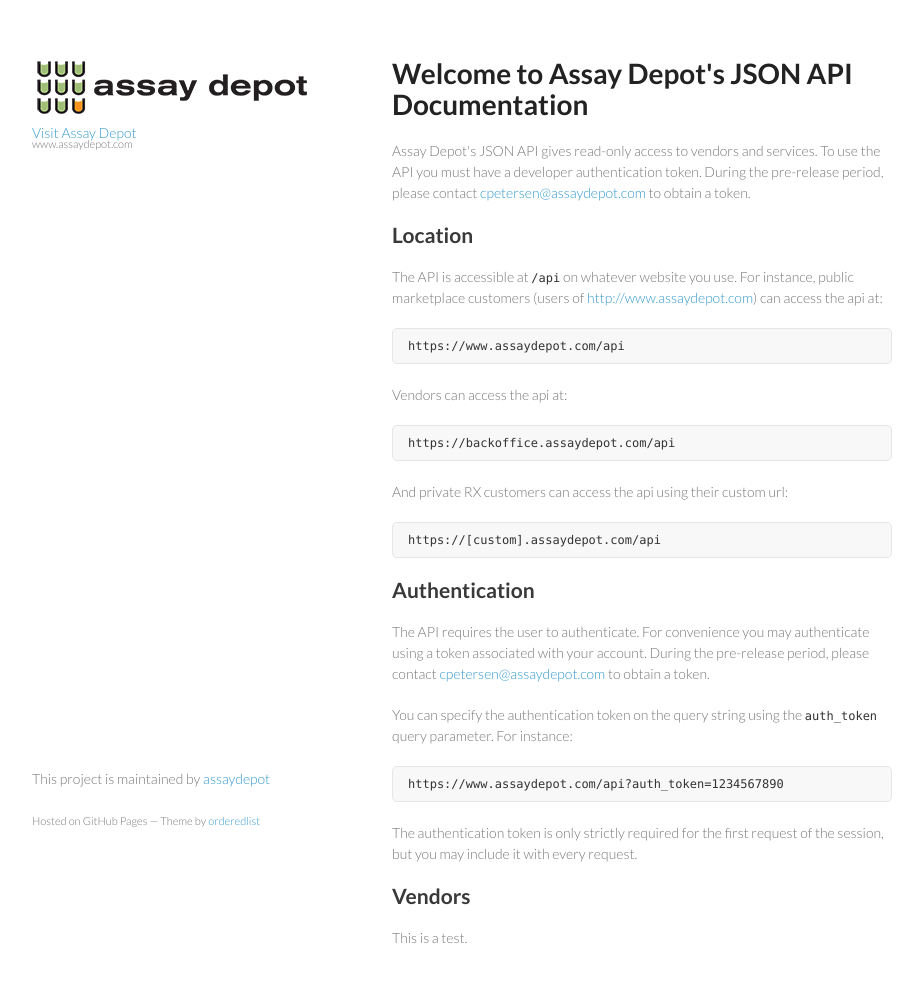
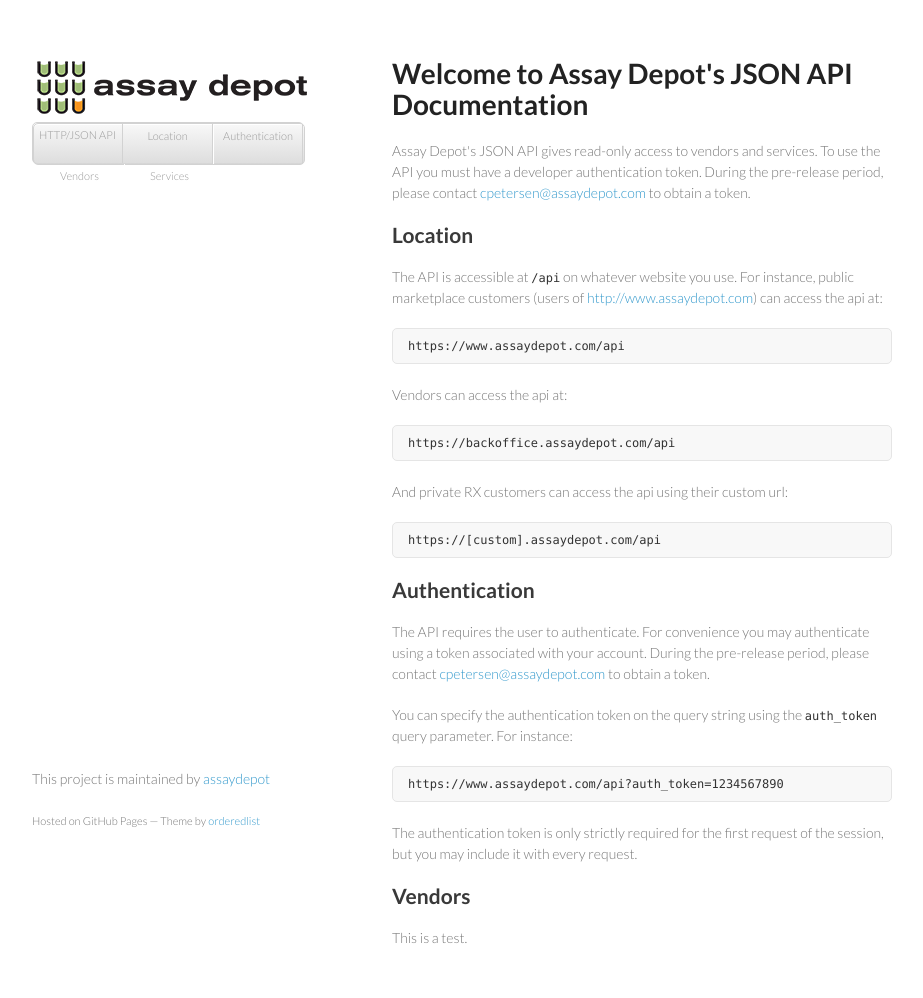
Before and after one commit to assaydepot/api, a Jekyll site: the page built from index.html, in a window 1280 px wide. Shown: the whole page, without its empty margins (178-1101 px from the left). Built offline with Jekyll 4.4.1, drawn with Linux system fonts in a browser that asks for light colours; Markdown is read by kramdown in place of the engine named in the settings.

Commit message:
New sidebar

```diff
--- a/_layouts/default.html
+++ b/_layouts/default.html
@@ -17,7 +17,15 @@
       <header>
         <img src="images/logo.png" alt="assay depot"/>
 
-        <p class="view"><a href="https://www.assaydepot.com">Visit Assay Depot <small>www.assaydepot.com</small></a></p>
+        <ul class="view">
+          <li><a href="json">HTTP/JSON API</a></li>
+          <ul>
+            <li><a href="json#location">Location</a></li>
+            <li><a href="json#authentication">Authentication</a></li>
+            <li><a href="json#vendors">Vendors</a></li>
+            <li><a href="json#services">Services</a></li>
+          </ul>
+        </ul>
 
       </header>
       <section>
```
